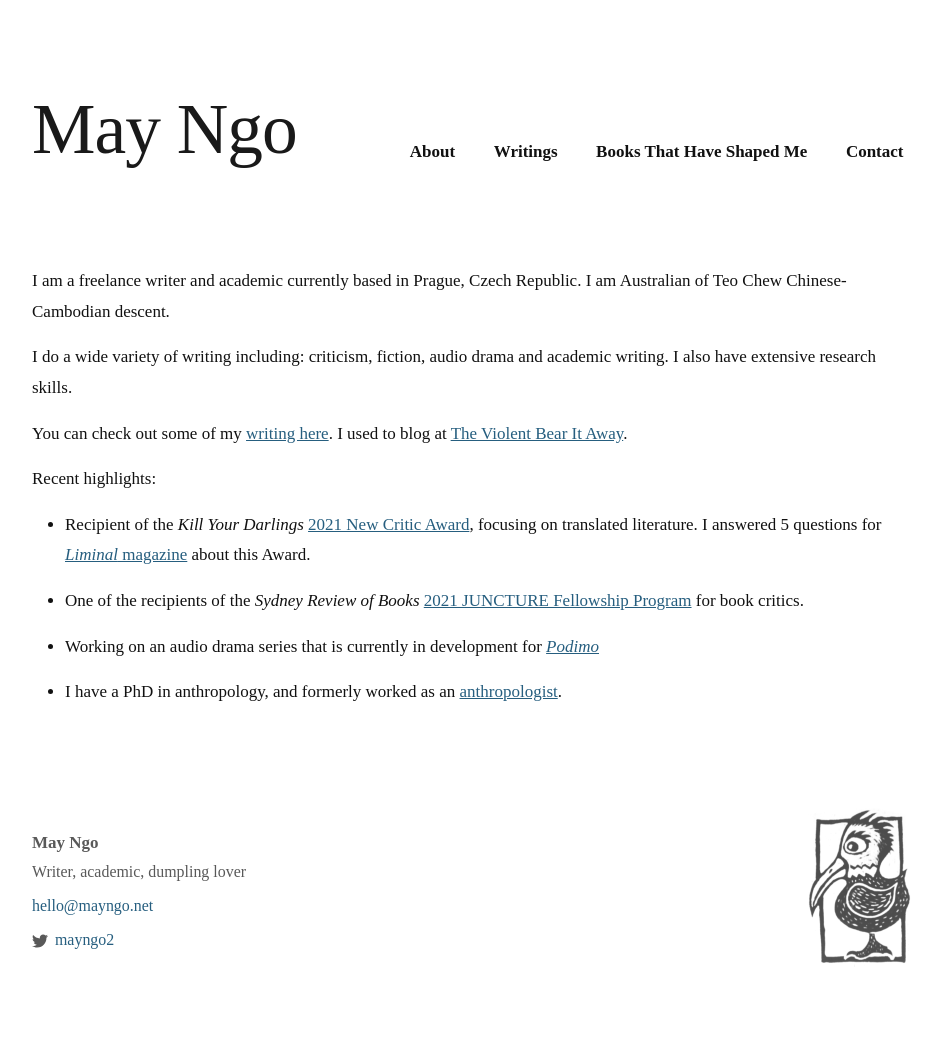
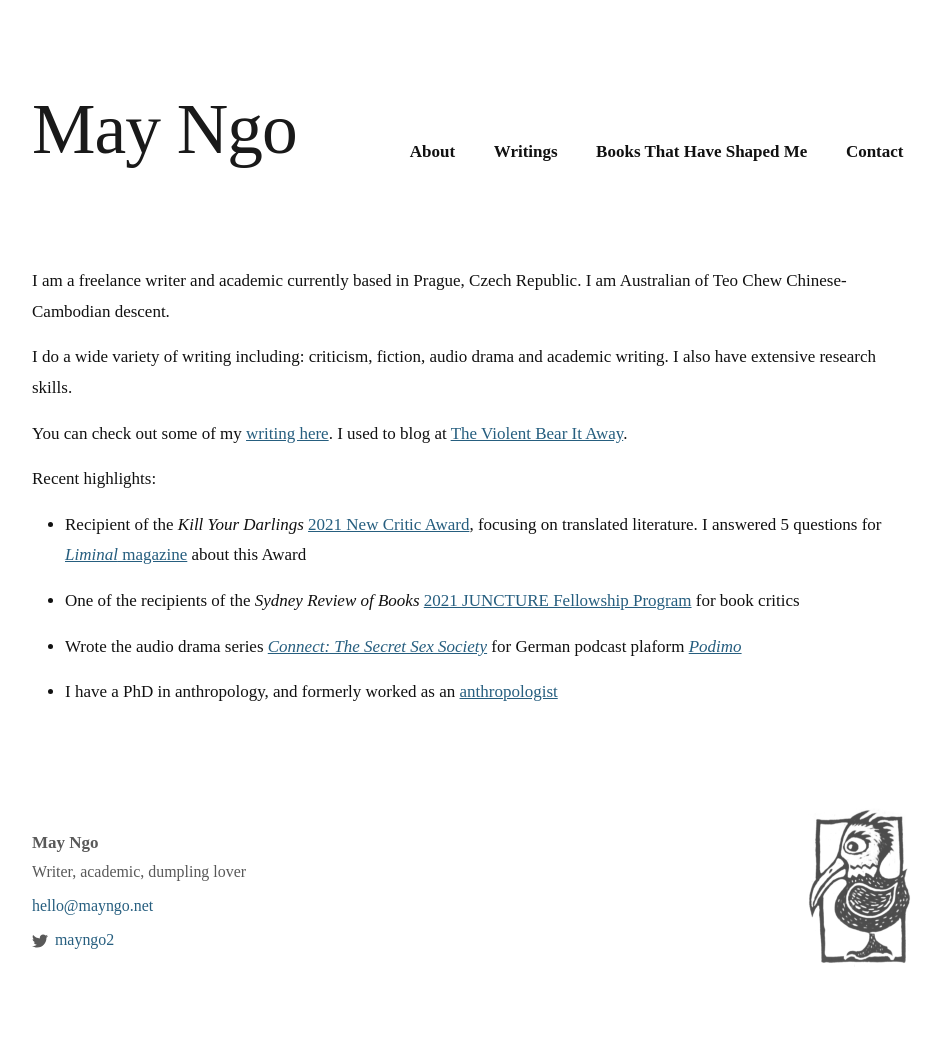
Before and after one commit to mayngo-net/mayngo-net.github.io, a Jekyll site: the page built from index.markdown, in a window 1280 px wide. Shown: the whole page, without its empty margins (168-1109 px from the left). Built offline with Jekyll 4.4.1, drawn with Linux system fonts in a browser that asks for light colours; some web fonts are replaced.

Commit message:
Update index.markdown

```diff
--- a/index.markdown
+++ b/index.markdown
@@ -12,10 +12,11 @@ You can check out some of my [writing here](writings). I used to blog at [The Vi
 
 Recent highlights:
 
-- Recipient of the _Kill Your Darlings_ [2021 New Critic Award](https://www.killyourdarlings.com.au/2020/12/announcing-kyds-2021-new-critic-may-ngo/), focusing on translated literature. I answered 5 questions for [_Liminal_ magazine](https://www.liminalmag.com/5-questions/may-ngo) about this Award.
+- Recipient of the _Kill Your Darlings_ [2021 New Critic Award](https://www.killyourdarlings.com.au/2020/12/announcing-kyds-2021-new-critic-may-ngo/), focusing on translated literature. I answered 5 questions for [_Liminal_ magazine](https://www.liminalmag.com/5-questions/may-ngo) about this Award
 
-- One of the recipients of the _Sydney Review of Books_ [2021 JUNCTURE Fellowship Program](https://sydneyreviewofbooks.com/juncture2021/) for book critics.
+- One of the recipients of the _Sydney Review of Books_ [2021 JUNCTURE Fellowship Program](https://sydneyreviewofbooks.com/juncture2021/) for book critics
 
-- Working on an audio drama series that is currently in development for [_Podimo_](https://podimo.com/en/)
+- Wrote the audio drama series [_Connect: The Secret Sex Society_](https://podimo.com/de/shows/974c9b3f-b10e-469c-8689-0a8ab487e128)
+ for German podcast plaform [_Podimo_](https://podimo.com/en)
 
-- I have a PhD in anthropology, and formerly worked as an [anthropologist](http://www.orient.cas.cz/kontakty/pracovnici/ngo.html).
+- I have a PhD in anthropology, and formerly worked as an [anthropologist](http://www.orient.cas.cz/kontakty/pracovnici/ngo.html)
```
